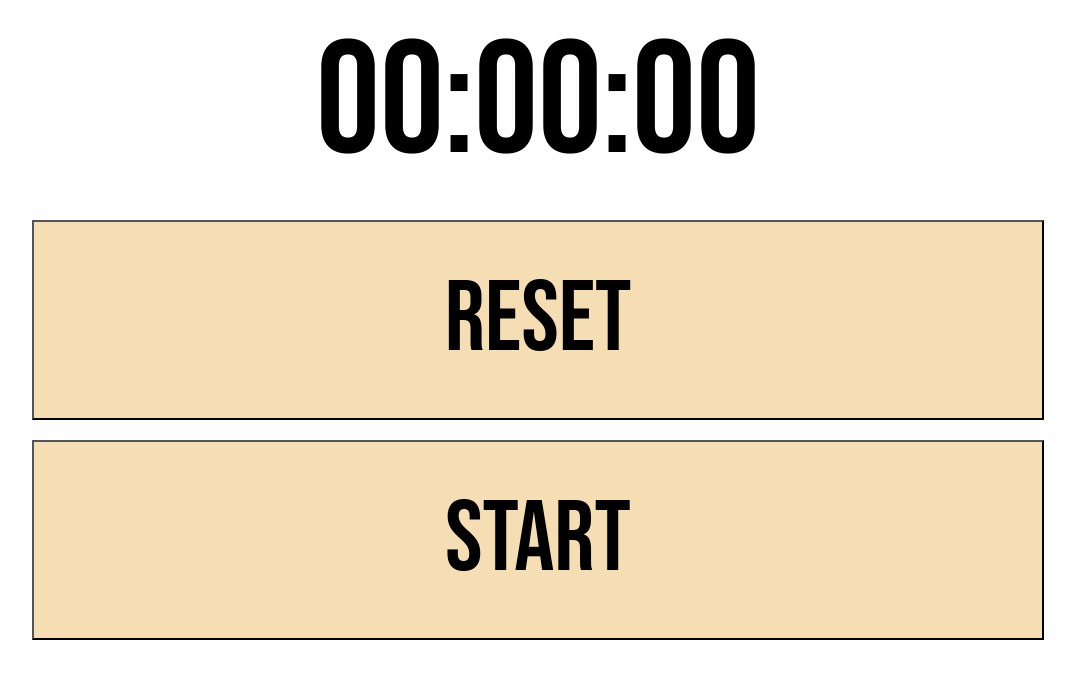
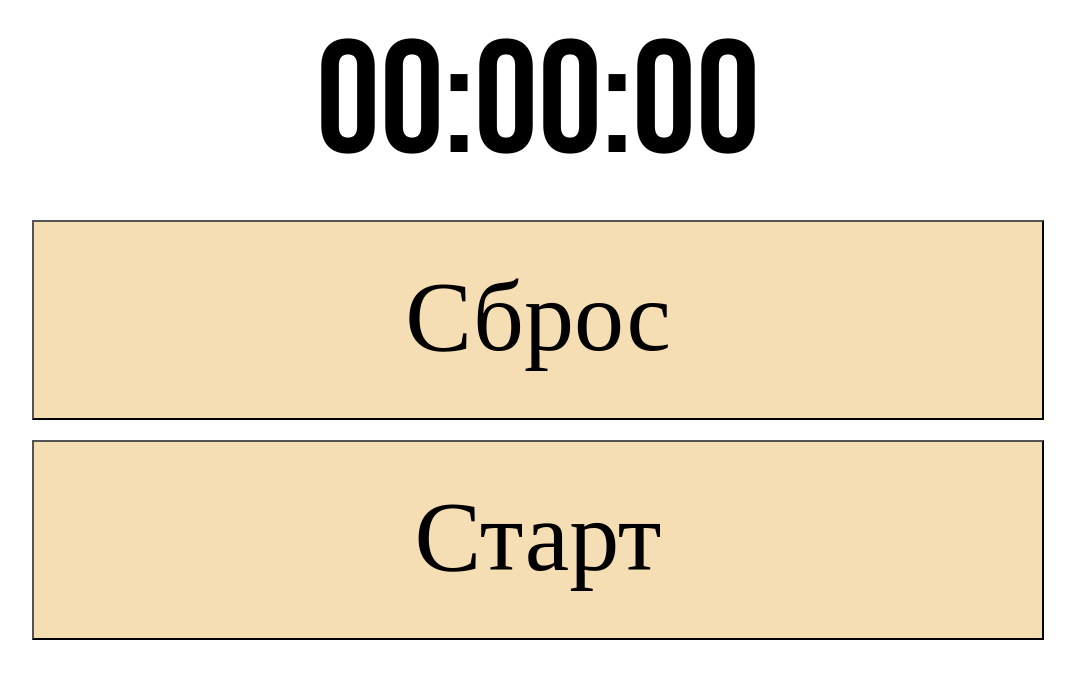
Before and after one commit to kgorlov/Stopwatch, a React app: page / in a window 1280 px wide. Shown: the whole page, without its empty margins (102-1177 px from the left). Built offline with nearby package versions, Linux system fonts and the light colour scheme.

Commit message:
обновление для поддиректории stopwatch/

```diff
--- a/package.json
+++ b/package.json
@@ -2,6 +2,7 @@
   "name": "stopwatch",
   "version": "0.1.0",
   "private": true,
+  "homepage": "http://attationin.github.io/stopwatch",
   "dependencies": {
     "@testing-library/jest-dom": "^5.11.9",
     "@testing-library/react": "^11.2.3",
--- a/public/index.html
+++ b/public/index.html
@@ -8,7 +8,7 @@
     </style>
 
     <meta name="viewport" content="width=device-width, initial-scale=1">
-    <link rel="stylesheet" href="/style.css">
+    <link rel="stylesheet" href="style.css">
 
   </head>
   <body>
--- a/src/index.js
+++ b/src/index.js
@@ -106,7 +106,7 @@ class StartStopButton extends Component {
             <div>
 
                     <button class="startstop_button" onClick={onStartBtn}>
-                        <span>{isStarted ? 'stop' : 'start'}</span>
+                        <span>{isStarted ? 'Стоп' : 'Старт'}</span>
                     </button>
 
 
@@ -126,7 +126,7 @@ class ResetButton extends Component {
             <div>
                 <h2>
                     <button class="reset_button"  onClick={onResetBtn}>
-                        reset
+                        Сброс
                     </button>
                 </h2>
             </div>
```
Also changed, not shown: 1 other file.
